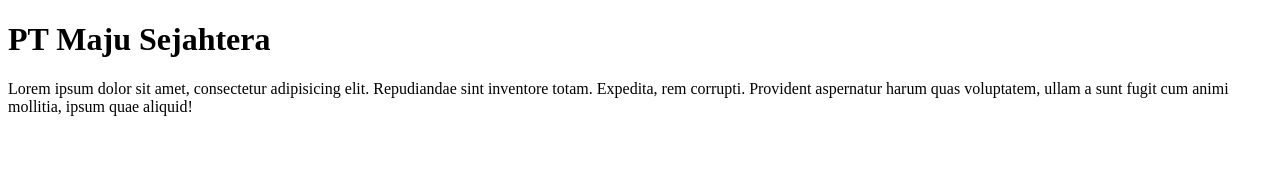
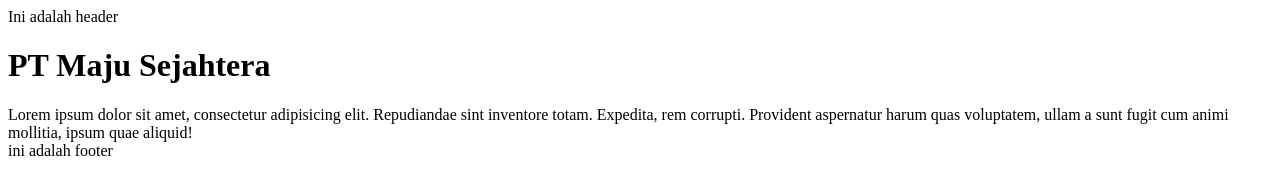
Before and after one commit to rafiq08/CompanyProfile, a plain HTML site: page index.html in a window 1280 px wide. Drawn offline with Linux system fonts and the light colour scheme.

Commit message:
membuat header&footer

```diff
--- a/index.html
+++ b/index.html
@@ -6,8 +6,13 @@
     <title>Latihan GIT</title>
 </head>
 <body>
+
+    <header> Ini adalah header </header>
+
     <h1>PT Maju Sejahtera</h1>
 
     <div>Lorem ipsum dolor sit amet, consectetur adipisicing elit. Repudiandae sint inventore totam. Expedita, rem corrupti. Provident aspernatur harum quas voluptatem, ullam a sunt fugit cum animi mollitia, ipsum quae aliquid!</div>
+
+    <footer>ini adalah footer</footer>
 </body>
 </html>
```
